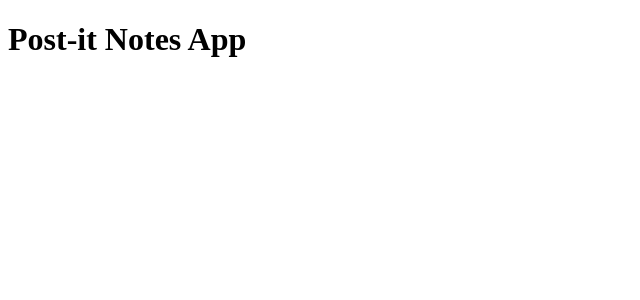
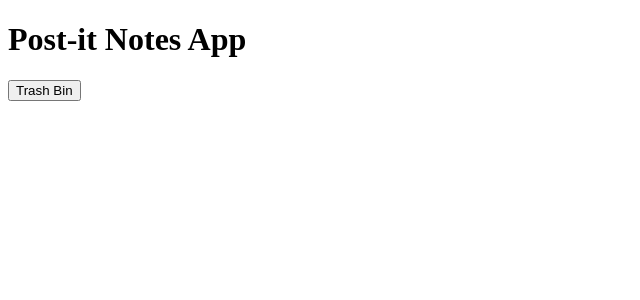
Before and after one commit to rominamedina/postit-notes-app, a React (Create React App) app: page / in a window 1280 px wide. Shown: the top 300 px of the page, without its empty margins (0-640 px from the left). Built offline with nearby package versions, Linux system fonts and the light colour scheme.

Commit message:
Created Workspace and Trash Bin components
Add file Workspace.js
Add file TrashBin.js
Function to switch between boards using a button

```diff
--- a/src/App.js
+++ b/src/App.js
@@ -1,11 +1,20 @@
-
+import React, { useState } from "react";
+import Workspace from "./components/Workspace/Workspace";
+import TrashBin from "./components/TrashBin/TrashBin";
 
 function App() {
+
+  const [ changeboard, changeBoard ] = useState(true);
+
   return (
     <div className="App">
       <header className="App-header">
         <h1>Post-it Notes App</h1>
       </header>
+      {changeboard ?
+      (<Workspace changeBoard={ changeBoard }/>)
+      :
+      (<TrashBin changeBoard={ changeBoard }/>)}
     </div>
   );
 }
--- /dev/null
+++ b/src/components/TrashBin/TrashBin.js
@@ -0,0 +1,15 @@
+import React from 'react';
+
+const TrashBin = ({ changeBoard }) => {
+    return (
+        <div>
+            <button
+                type="button"
+                onClick = { () => changeBoard(true)}
+            >Workspace</button>
+
+        </div>
+    )
+}
+
+export default TrashBin;
--- /dev/null
+++ b/src/components/Workspace/Workspace.js
@@ -0,0 +1,14 @@
+import React from 'react';
+
+const Workspace = ({ changeBoard }) => {
+    return (
+        <div>
+            <button
+                type="button"
+                onClick = { () => changeBoard(false)}
+            >Trash Bin</button>
+        </div>
+    )
+}
+
+export default Workspace;
```
